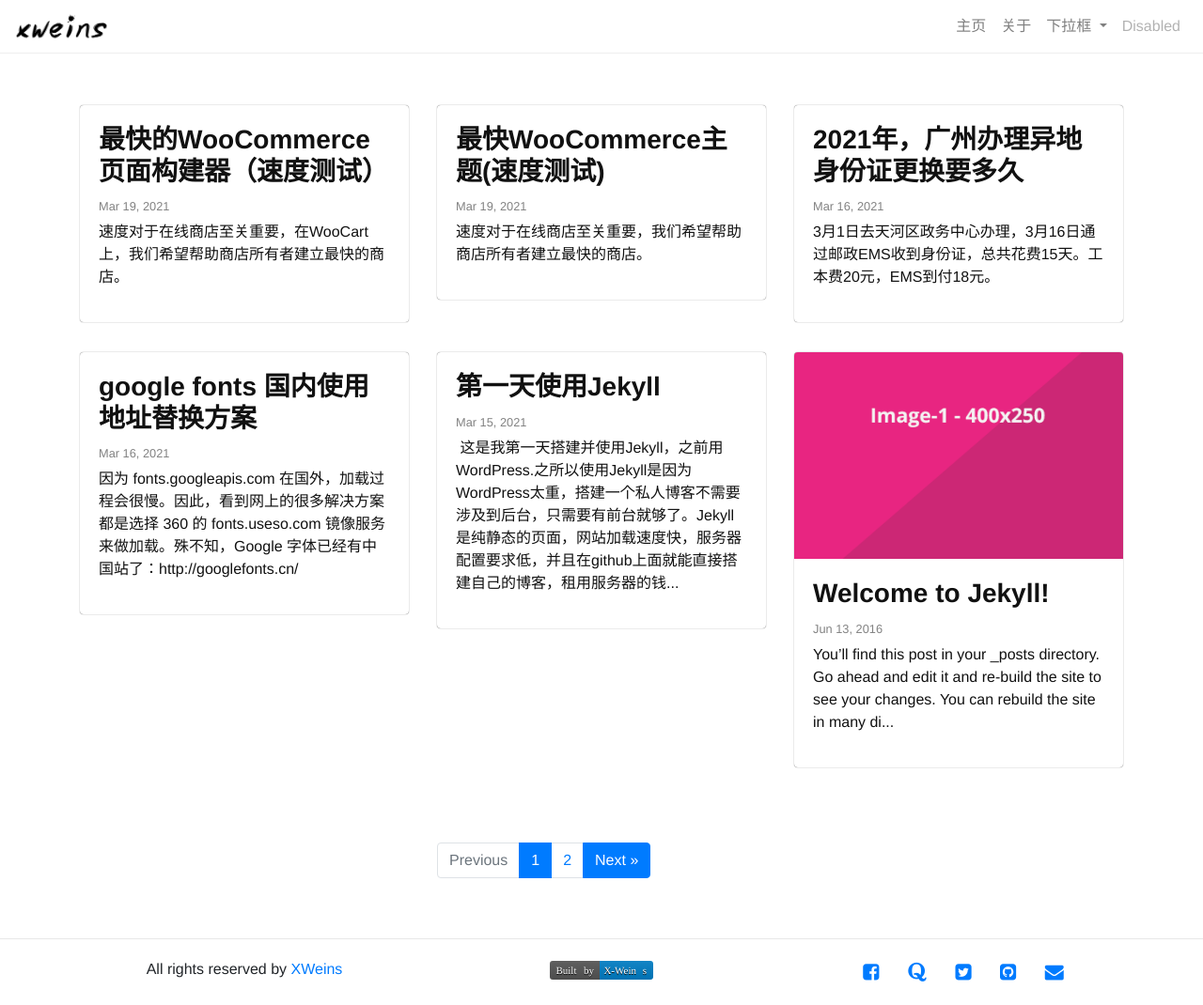
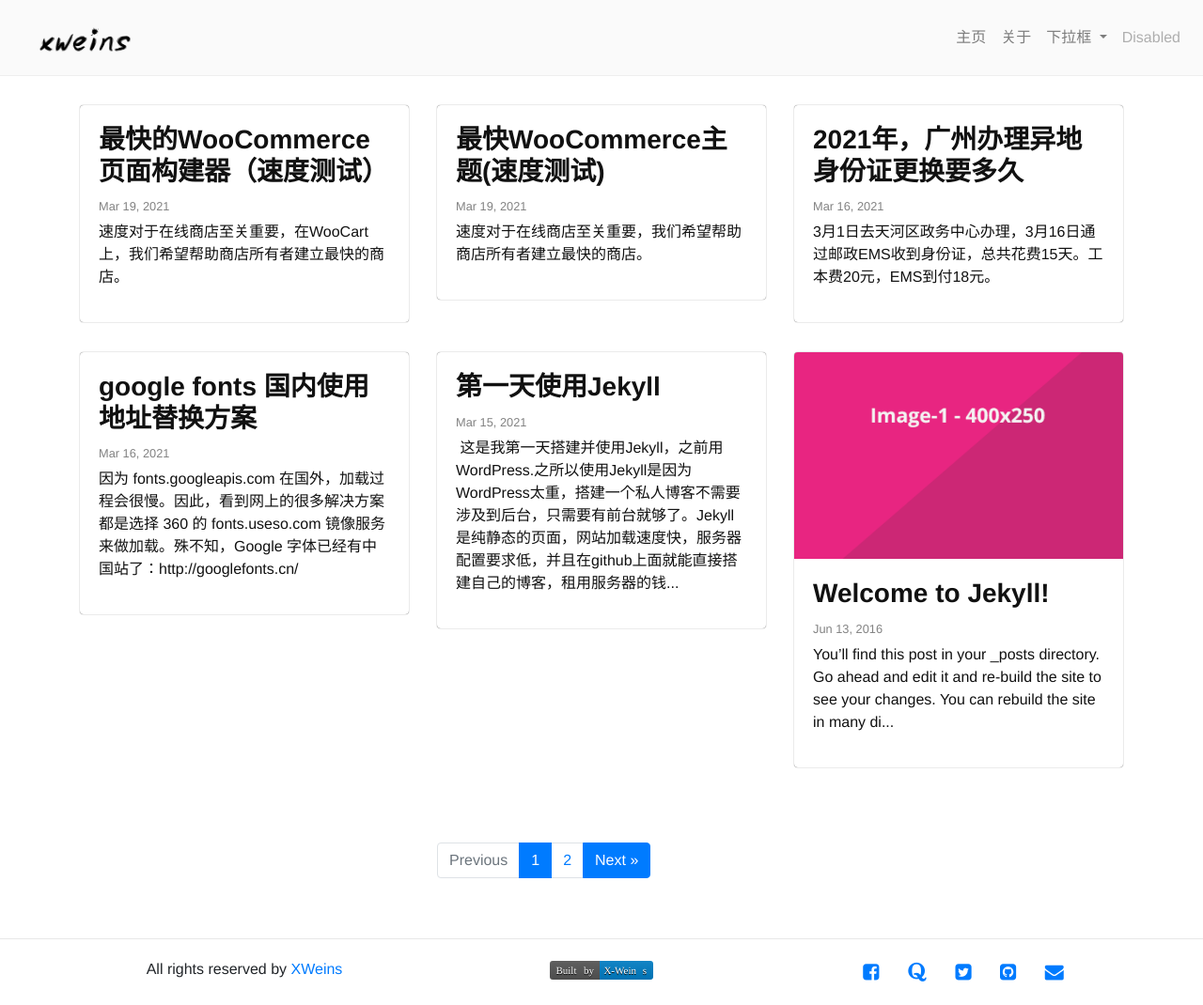
Before and after one commit to xlostpath/xlostway.github.io, a Jekyll site: the page built from index.html, in a window 1280 px wide and 1070 px high. Shown: the whole window at 94% size. Built offline with Jekyll 4.4.1, drawn with Linux system fonts in a browser that asks for light colours; some web fonts are replaced; the list of posts is cut into pages by our own code.

Commit message:
add logo url; update navbar bg color;

```diff
--- a/_includes/navigation.html
+++ b/_includes/navigation.html
@@ -1,7 +1,9 @@
 <nav class="navbar navbar-expand-lg navbar-light bg-transparent">
   <!-- 自定义logo图片 -->
   <!-- <a class="navbar-brand" href={{"/" | relative_url}}>XWeins</a> -->
-  <img class="index-logo-src" src="/images/logo-xweins.png" alt="XWeins" title="XWeins">
+  <a class="navbar-brand" href={{"/" | relative_url}}>
+	<img class="index-logo-src" src="/images/logo-xweins.png" alt="XWeins" title="XWeins">
+  </a>
   <button
     class="navbar-toggler"
     type="button"
--- a/_sass/_layout.scss
+++ b/_sass/_layout.scss
@@ -15,7 +15,7 @@
 
 /* 自定义导航栏背景色 */
 .bg-transparent {
-	background-color: #FAFAFA;
+	background-color: #FAFAFA !important;
 }
 
 /* 自定义网站logo布局 */
```
